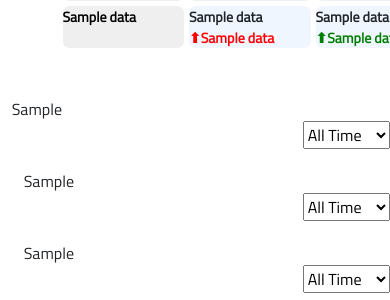
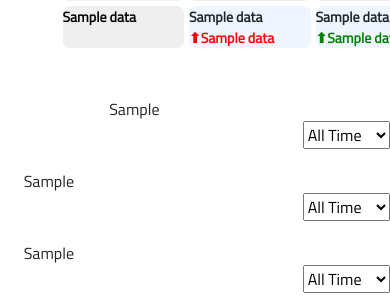
Before and after one commit to prameetu/covid-tracker, a Django app: template templates/cases.html in a window 390 px wide; the page is wider, and only the part inside the window is pictured. Shown: the part 363-663 px from the top of that part. Run offline with Django 3.2, Linux system fonts and the light colour scheme; the template is opened without the code that fills it: most values are stand-ins (such as "Sample title", 1, 10 or a date in 2020); parts of the project's set-up code (start-up, migrations or seed data) failed here and were passed over.

Commit message:
Front end changes 29 Jan

```diff
--- a/covid/views.py
+++ b/covid/views.py
@@ -5,7 +5,6 @@ from urllib.request import urlopen
 import json
 import certifi
 from datetime import datetime,timedelta,date
-import folium
 from chart_studio import plotly
 import plotly.graph_objects as go
 from .fetch_data import *
--- a/templates/cases.html
+++ b/templates/cases.html
@@ -152,6 +152,9 @@
 
         .deaths {
             margin-left: 24px;
+        }
+        .indiaMap{
+            padding-left: 25vw;
         }
 
 
```
